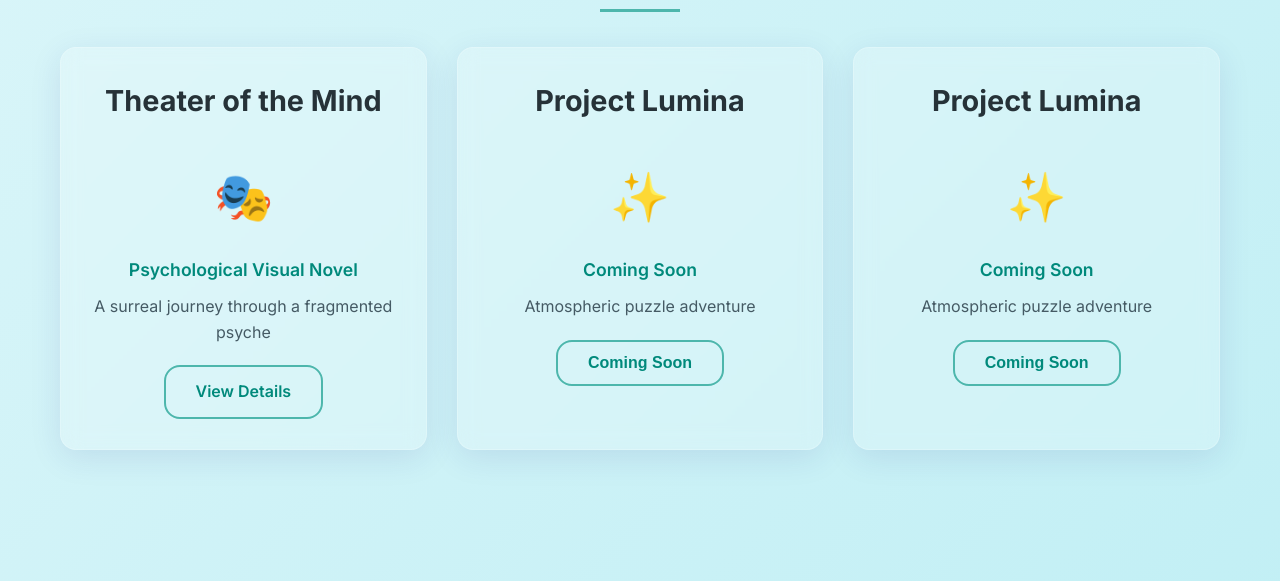
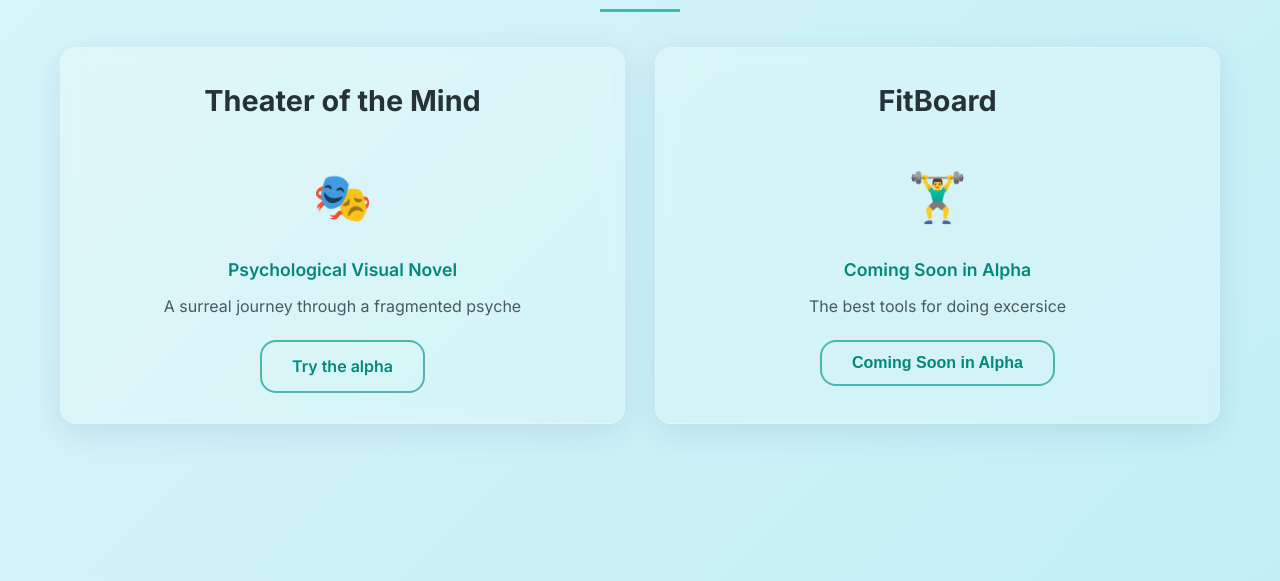
Before and after one commit to DEV-AdriBOT/Neon-Dev-Hub, a website built with webpack: page index.html in a window 1280 px wide. Shown: the part 727-1308 px from the top of the page. Built offline with nearby package versions, Linux system fonts and the light colour scheme.

Commit message:
Update index.html

```diff
--- a/index.html
+++ b/index.html
@@ -70,29 +70,20 @@
             <div class="game-icon">🎭</div>
             <p class="game-genre">Psychological Visual Novel</p>
             <p class="game-description">A surreal journey through a fragmented psyche</p>
-            <a href="theater.html" class="btn btn-outline">View Details</a>
+            <a href="theater.html" class="btn btn-outline">Try the alpha</a>
           </div>
         </article>
 
         <article class="game-card glass-card">
           <div class="game-card-content">
-            <h3>Project Lumina</h3>
-            <div class="game-icon">✨</div>
-            <p class="game-genre">Coming Soon</p>
-            <p class="game-description">Atmospheric puzzle adventure</p>
-            <button class="btn btn-outline" disabled>Coming Soon</button>
+            <h3>FitBoard</h3>
+            <div class="game-icon">🏋️‍♂️</div>
+            <p class="game-genre">Coming Soon in Alpha</p>
+            <p class="game-description">The best tools for doing excersice</p>
+            <button class="btn btn-outline" disabled>Coming Soon in Alpha</button>
           </div>
         </article>
 
-        <article class="game-card glass-card">
-        <div class="game-card-content">
-          <h3>Project Lumina</h3>
-          <div class="game-icon">✨</div>
-          <p class="game-genre">Coming Soon</p>
-          <p class="game-description">Atmospheric puzzle adventure</p>
-          <button class="btn btn-outline" disabled>Coming Soon</button>
-        </div>
-      </article>
       </div>
     </div>
   </section>
```
